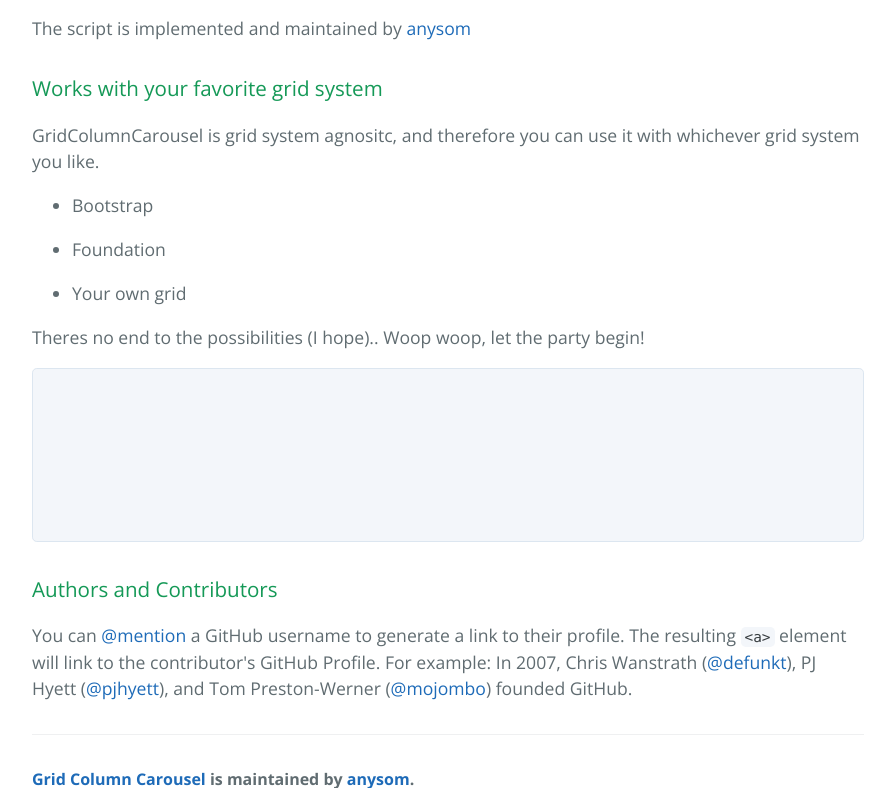
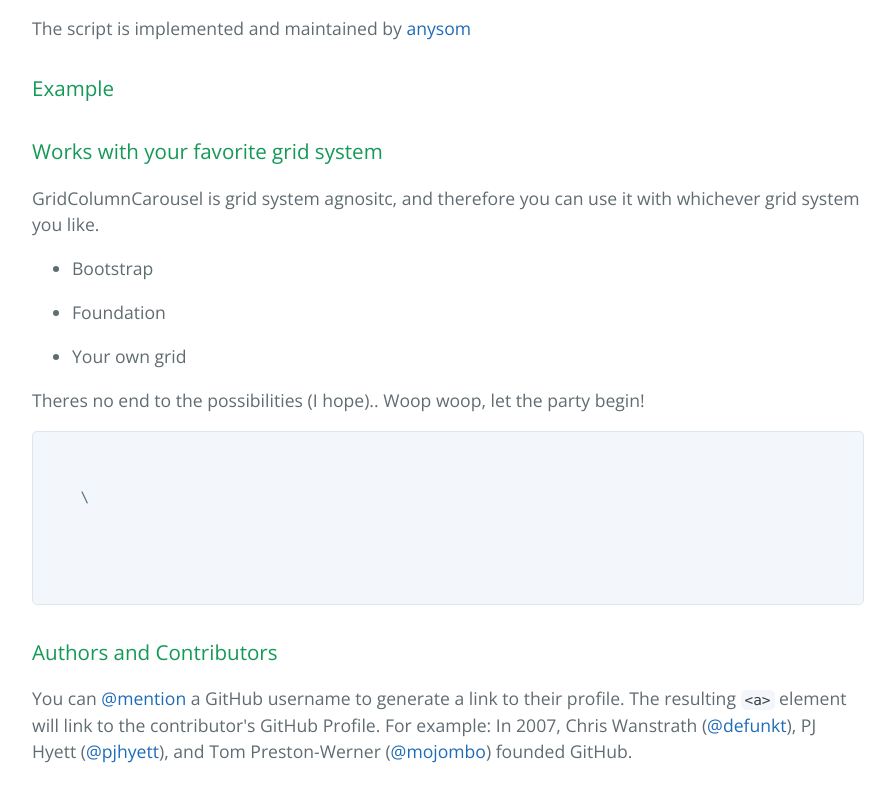
Before and after one commit to anysom/GridColumnCarousel, a plain HTML site: page index.html in a window 1280 px wide. Shown: the part 580-1368 px from the top of the page, without its empty margins (192-1087 px from the left). Drawn offline with nearby package versions, Linux system fonts and the light colour scheme.

Commit message:
Update index.html

```diff
--- a/index.html
+++ b/index.html
@@ -26,6 +26,8 @@
 GridColumnCarousel lets you scroll columns that scale up and down with your responsive grid. When your grid system hits breakpoints and changes the amount of columns you have pr page, GridColumnCarousel will automatically change the number of columns per slide.</p>
 <p>The script is implemented and maintained by <a href="https://github.com/anysom">anysom</a></p>
 
+<h3>Example</h3>
+
 <h3>
 <a id="works-with-your-favorite-grid-system" class="anchor" href="#works-with-your-favorite-grid-system" aria-hidden="true"><span class="octicon octicon-link"></span></a>Works with your favorite grid system</h3>
 
@@ -40,7 +42,7 @@ GridColumnCarousel lets you scroll columns that scale up and down with your resp
 <pre>
   <code>
     <!-- Include the script-->
-    <script src="js/GridColumnCarousel.js"></script>
+    \<script src="js/GridColumnCarousel.js"></script>
 
     <!-- initialize the carousel -->
     <script>
```
